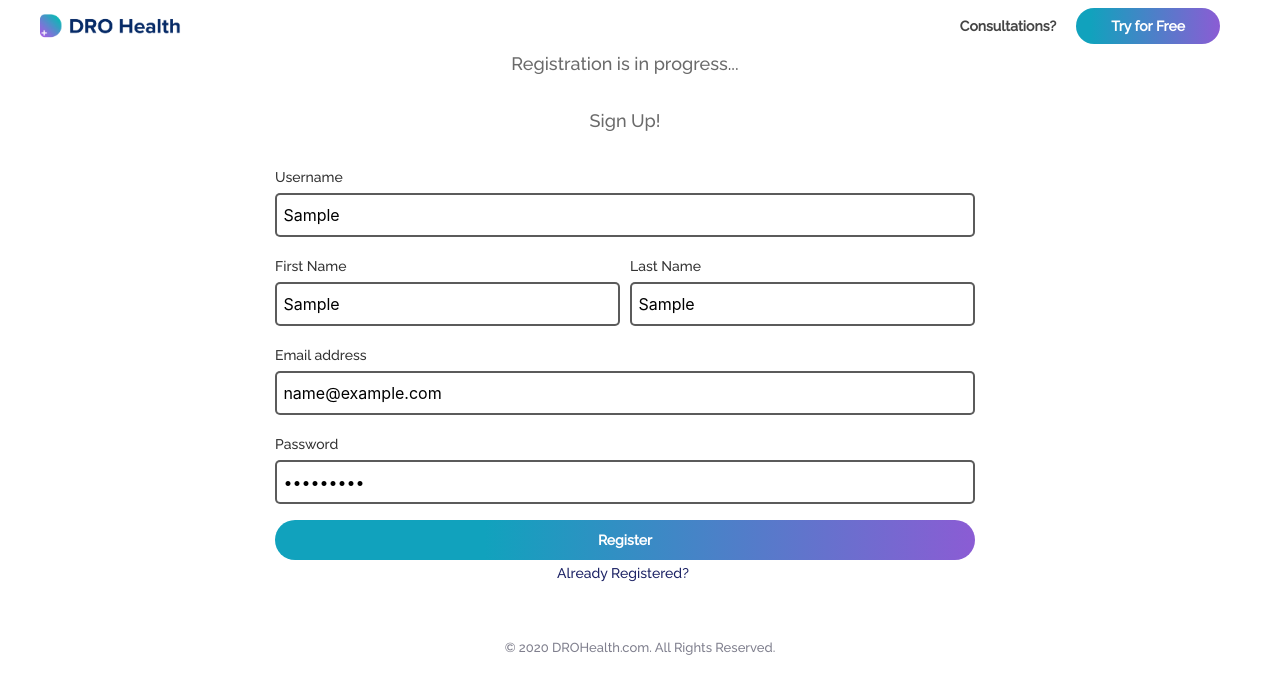
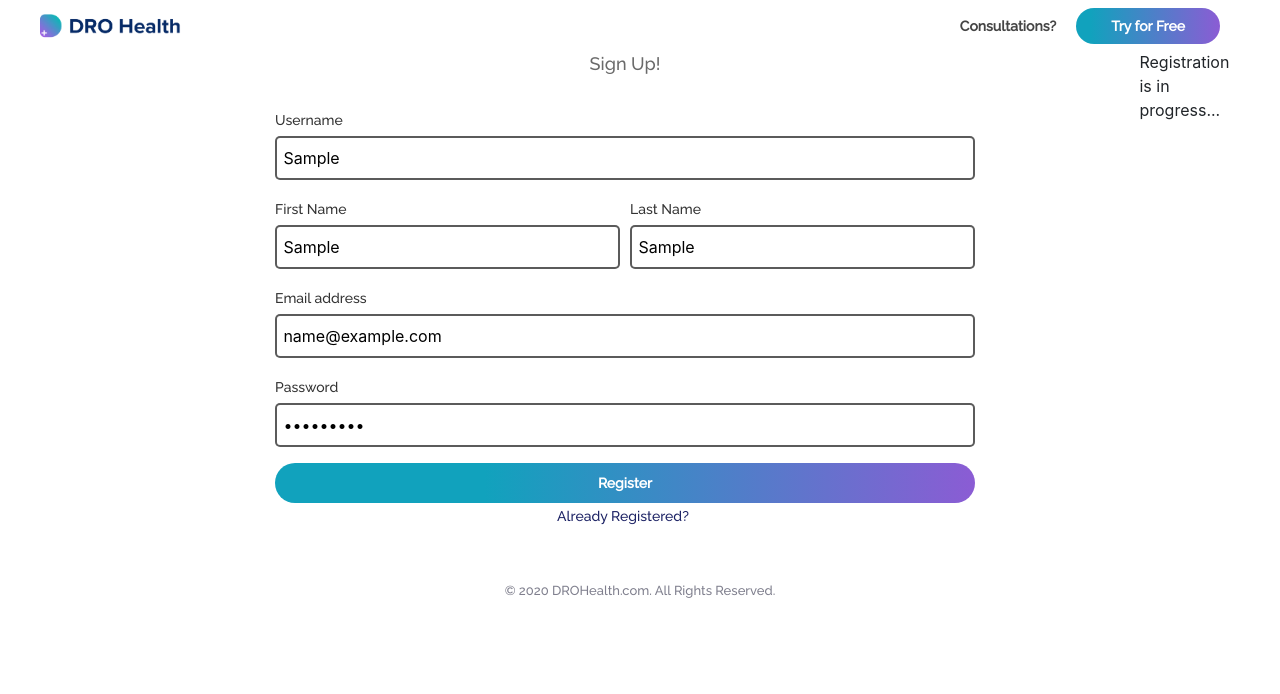
Before and after one commit to siccoo/dro-health, a React (Create React App) app: page /register in a window 1280 px wide. Both pictures are taken after typing "Sample", "Sample", "Sample", "name@example.com", "Sample123" into the empty fields and a click on the button "Register". Shown: the top 694 px of the page. Built offline with nearby package versions, Linux system fonts and the light colour scheme; no server answers.

Commit message:
errors object validation & config of the api baseUrl

```diff
--- a/src/pages/Register/index.js
+++ b/src/pages/Register/index.js
@@ -81,7 +81,7 @@ const Register = () => {
                 <div className="row">
                     <div className="col-sm-12 col-md-10 offset-md-2">
                         <form onSubmit={handleSubmit(onSubmit)} noValidate autoComplete="off">
-                            {message && <p>{message.data}</p>}
+                            {message && <span>{message.data}</span>}
                             <p>Sign Up!</p>
                             <div className="form-group">
                                 <label htmlFor="inputForUsername">Username</label>
```
